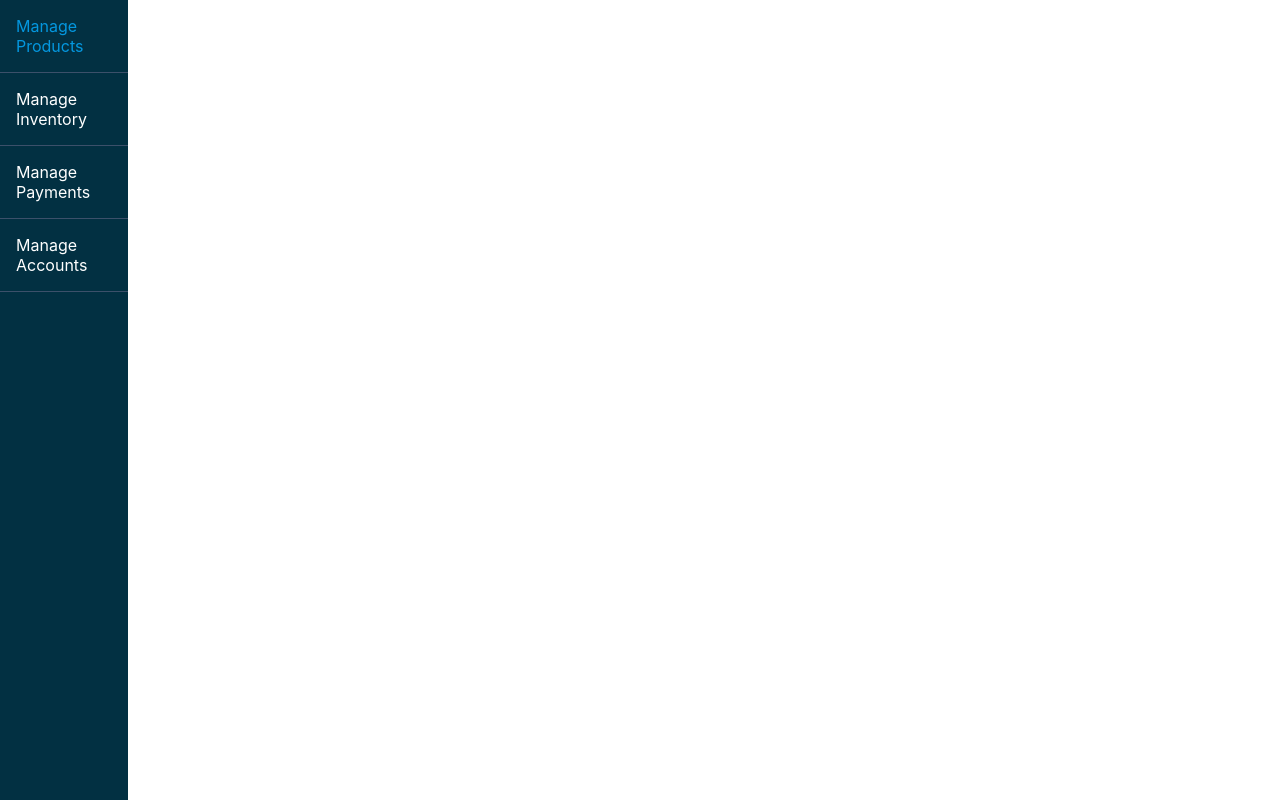
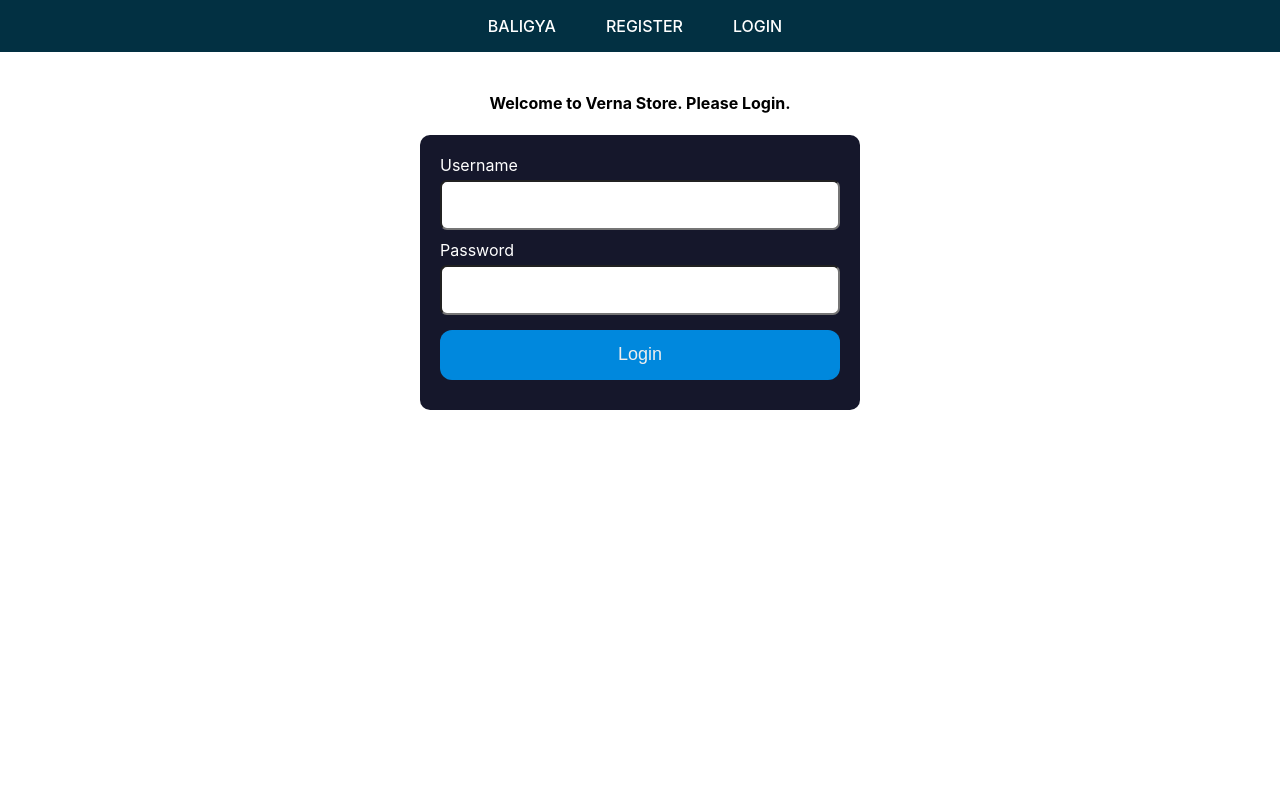
Before and after one commit to devpaulodvo/small-store-pos, a React (Create React App) app: page /login in a window 1280 px wide. Built offline with nearby package versions, Linux system fonts and the light colour scheme.

Commit message:
Fixed Routing of Login

```diff
--- a/src/App.js
+++ b/src/App.js
@@ -1,9 +1,11 @@
 import './App.css';
 import { useSelector, useDispatch } from 'react-redux';
-import { BrowserRouter as Router} from 'react-router-dom';
+import { BrowserRouter as Router, Route, Switch } from 'react-router-dom';
 
 // import Login from './Components/Login/Login';
 import { fnameUpdater, lnameUpdater, selectLname, selectFname } from './slices/userDetailsSlice';
+import ProductList from './Components/Product/ViewProducts/ProductList';
+import Login from './Components/Login/Login';
 import AdminDashboard from './Components/AdminDashboard/AdminDashboard';
 import React, { Fragment } from 'react';
 
@@ -20,9 +22,16 @@ function App() {
 
   return (
     <Router>
+      <Switch>
       <React.Fragment>
-        <AdminDashboard/>
+        <Route exact path="/login">
+          <Login/>
+        </Route>
+        <Route exact path={["/", "/baligya"]}>
+          <ProductList/>
+        </Route>
       </React.Fragment>
+      </Switch>
     </Router>
   );
 }
--- a/src/Components/AdminDashboard/AdminDashboard.js
+++ b/src/Components/AdminDashboard/AdminDashboard.js
@@ -16,7 +16,7 @@ return(
             <Router>
             <NavBar/>
                 <Switch>
-                    <Route exact path="/">
+                    <Route exact path="/manage-product">
                         <Product/>
                     </Route>
                     <Route exact path="/manage-inventory">
--- a/src/Components/Header/Header.js
+++ b/src/Components/Header/Header.js
@@ -1,16 +1,46 @@
 import React from "react";
 import styles from './Header.module.css';
-import Card from '../../UI/Card/Card';
+import { useHistory } from "react-router-dom";
 
 const Header = (props) =>{
+
+    const history = useHistory();
+
+    const navBar = [
+        {
+            id_num:1,
+            id: "baligya",
+            path: '/baligya',
+            li: "Baligya",
+        },
+        {
+            id_num:2,
+            id: "register",
+            path: '/register',
+            li: "Register",
+        },
+        {
+            id_num:3,
+            id: "login",
+            path: '/login',
+            li: "Login",
+        },
+    ]
+
+    const manageNav = ({nav}) =>{
+            history.push(nav.path);
+    }
+
     return(
-        <Card header>
+        <div className={`${styles.container}`}>
             <ul className={`${styles.nav}`}>
-                <li>Baligya</li>
-                <li>Register</li>
-                <li>Login</li>
+            {navBar.map((nav)=>
+                    <li onClick={(event) => manageNav({event, nav})} id={nav.id} key={nav.id_num}>
+                    {nav.li}
+                    </li>
+                )}
             </ul>
-        </Card>
+        </div>
     );
 }
 
--- a/src/Components/Header/Header.module.css
+++ b/src/Components/Header/Header.module.css
@@ -1,7 +1,13 @@
+.container{
+  width: 100%;
+  height: 5%;
+  display: inline-block;
+  background: #023042;
+  margin-bottom: 20px;
+}
+
 .nav {
     list-style-type: none;
-    padding: 1;
-    margin: 0;
     text-align: center;
   }
 
@@ -17,6 +23,6 @@
 }
 
 .nav li:hover {
-  color: #fddb3a;
+  color: #079ad4;
   cursor: pointer;
 }
--- a/src/Components/Login/Login.js
+++ b/src/Components/Login/Login.js
@@ -3,12 +3,14 @@ import TextField from "../../UI/TextField/TextField";
 import Button from "../../UI/Button/Button";
 
 import styles from './Login.module.css';
+import Header from "../Header/Header";
 
 
 const Login = (props) =>{
 
     return(
         <div className={styles.div}>
+            <Header/>
             <h4 style={{textAlign: 'center'}}>Welcome to Verna Store. Please Login.</h4>
             <form className={styles.form}>
                 <TextField label="Username"/>
--- a/src/Components/Product/NewProduct/NewProduct.js
+++ b/src/Components/Product/NewProduct/NewProduct.js
@@ -30,13 +30,13 @@ const NewProduct = ({getProducts}) =>{
                             <input
                                 type="text"
                                 name="productName"
-                                onChange={(event) => {setProductName(event.target.value)}}
+                                onChange={(event) => {setProductName(event.target.value.toLowerCase())}}
                             />
                             <label>Product Price</label>
                             <input
                                 type="text"
                                 name="productPrice"
-                                onChange={(event) => {setProductPrice(event.target.value)}}
+                                onChange={(event) => {setProductPrice(event.target.value.toLowerCase())}}
                             />
                             <Button onClick={addProduct}>Add Product</Button>
                         </form>
--- a/src/Components/Product/ViewProducts/ProductList.js
+++ b/src/Components/Product/ViewProducts/ProductList.js
@@ -1,45 +1,78 @@
-import React, { useState } from "react";
+import React, {useEffect, useState} from "react";
+import Axios from "axios";
 
 import ProductItem from "./ProductItem";
 import ProductFilter from "./ProductFilter";
+import Header from '../../Header/Header';
+import styles from './ProductList.module.css';
 
-const ProductList = ({product, inventory}) =>{
+const ProductList = () =>{
     const [searchProduct, setSearchProduct] = useState('');
 
-    const filteredProductArray = product.filter(product => product.prod_name.includes(searchProduct.toLowerCase()));
+    const [products, getProducts] = useState([]);
+
+    useEffect(()=>{
+        myfunction()
+        // Axios.get('http://localhost:3001/api/get').then((response)=>{
+        //     getProducts(response.data);
+        // })
+        // return function cleanup() {
+        //   };
+    },[]);
+
+    const myfunction = async () => {
+        let result = await Axios.get('http://localhost:3001/api/get')
+        getProducts(result.data);
+      }
+
+
+    const filteredProductArray = products.filter(product => product.prod_name.includes(searchProduct.toLowerCase()));
 
     const filteredProduct = (event) =>{
         setSearchProduct(event.target.value);
+        console.log(searchProduct);
 
-        console.log(searchProduct);
+        console.log(filteredProductArray);
     }
 
-    if(filteredProductArray.length === 0){
-        return(
-            <div>
-                <ProductFilter filteredProduct={filteredProduct}/>
-                <p style={{textAlign: 'center'}}>Product Not Found!</p>
-            </div>
+    // if(filteredProductArray.length === 0){
+    //     return(
+    //         <div>
+    //             {filteredProductArray.length}
+    //             <ProductFilter filteredProduct={filteredProduct}/>
+    //             <p style={{textAlign: 'center'}}>Product Not Found!</p>
+    //         </div>
+    //     )
+    // }
+    // else{
 
-        )
-    }
-    else{
+
 
         return(
-            <div>
+            <React.Fragment>
+                <Header/>
                 <ProductFilter filteredProduct={filteredProduct}/>
                 <ul>{filteredProductArray.map((product) =>
-                <li style={{display: 'inline-block', marginRight: '5rem'}} key={product.id}>
-                    <ProductItem
+                    <li style={{display: 'inline-block', marginRight: '5rem'}} key={product.prod_id}>
+                        {filteredProductArray.length > 0 ?
+                            (<ProductItem
                             productName={product.prod_name}
-                        price={product.price}
-                        stock={product.stock}/>
+                            price={product.price}/>)
+                            : (<p style={{textAlign: 'center'}}>Product Not Found!</p>)
+                        }
                     </li>
                 )}
+
+                {filteredProductArray.length === 0 ?
+                            (<li style={{display: 'inline-block', marginRight: '5rem'}}>
+                                <p style={{textAlign: 'center'}}>Product Not Found!</p>
+                            </li>)
+                            : null
+                        }
                 </ul>
-            </div>
+            </React.Fragment>
         );
-    }
+    // }
 
 }
 
```
Also changed, not shown: src/Components/Product/ViewProducts/ProductList.module.css (added). Lines whose indentation alone changed are shown as unchanged.
